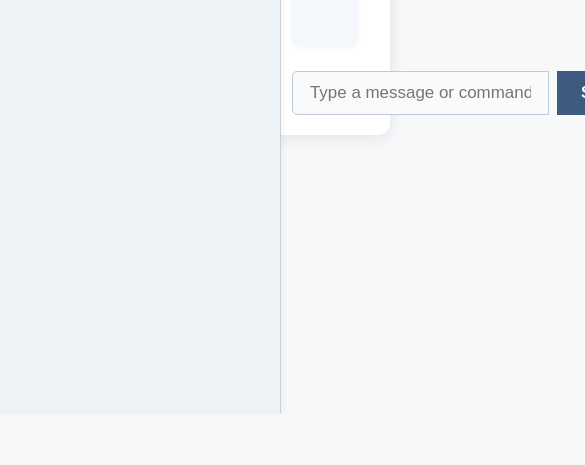
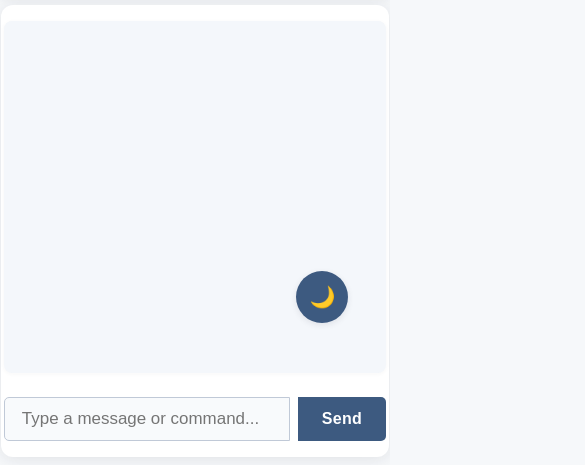
Before and after one commit to Lyellr88/MARM-Protocol, a plain HTML site: page webchat/index.html in a window 390 px wide. Shown: the part 479-944 px from the top of the page, 585 px wide, since content can reach past the window. Before the commit the page ends 844 px from the top, so only its background shows below. Drawn offline with Linux system fonts and the light colour scheme; a script that the page names is missing.

Commit message:
Update style.css

```diff
--- a/webchat/style.css
+++ b/webchat/style.css
@@ -42,6 +42,7 @@ main {
   border-radius: 12px;
   box-shadow: 0 2px 16px rgba(30,30,50,0.10);
   padding: 2em 2em 1.2em 2em;
+  /* No margin-left, main stays centered */
 }
 #chatbox {
   width: 100%;
@@ -135,17 +136,21 @@ main {
 .modal-content a:hover {
   color: #ee6c4d;
 }
-/* Sidebar styles */
+
+/* --- SIDEBAR (command list) --- */
 #sidebar {
-  position: fixed;
-  left: 0;
-  top: 0;
-  width: 240px;
-  height: 100%;
+  position: absolute;
+  left: 2em;
+  top: 50%;
+  transform: translateY(-50%);
   background: #edf2f7;
-  padding: 2em 1em 1em 1.5em;
-  border-right: 1px solid #c7d0db;
-  box-shadow: 2px 0 6px rgba(30,40,60,0.05);
+  border-radius: 12px;
+  box-shadow: 0 2px 12px rgba(30,40,60,0.07);
+  padding: 1.2em 1.7em 1.2em 1.5em;
+  display: inline-block;
+  min-width: 220px;
+  max-width: 320px;
+  width: auto;
   z-index: 10;
 }
 #sidebar h2 {
@@ -161,13 +166,10 @@ main {
 #sidebar li {
   margin-bottom: 1em;
   font-size: 0.98em;
+  word-break: break-word;
 }
 
-main {
-  margin-left: 260px; /* Make room for sidebar */
-}
-
-/* Dark mode styles */
+/* --- DARK MODE --- */
 body.dark-mode {
   background: #181b24;
   color: #ececec;
@@ -183,7 +185,7 @@ body.dark-mode main {
 body.dark-mode #sidebar {
   background: #212537;
   color: #d5d5e6;
-  border-right: 1px solid #454868;
+  border-right: none;
 }
 body.dark-mode #sidebar h2,
 body.dark-mode #sidebar li {
@@ -206,10 +208,11 @@ body.dark-mode .modal-content {
   background: #22263a;
   color: #e3e3ef;
 }
-/* Dark mode toggle button */
+
+/* --- DARK MODE TOGGLE BUTTON (lower right corner) --- */
 #darkModeToggle {
   position: fixed;
-  top: 1.2em;
+  bottom: 2em;
   right: 2em;
   background: #3d5a80;
   color: #fff;
@@ -226,3 +229,35 @@ body.dark-mode #darkModeToggle {
   background: #ee6c4d;
   color: #fff;
 }
+
+/* --- Responsive improvements (optional) --- */
+@media (max-width: 900px) {
+  #sidebar {
+    left: 1em;
+    min-width: 170px;
+    max-width: 90vw;
+    padding: 1em 1em 1em 1em;
+  }
+  main {
+    max-width: 96vw;
+    padding: 1em 0.5em 1em 0.5em;
+  }
+}
+@media (max-width: 600px) {
+  #sidebar {
+    position: static;
+    left: auto;
+    top: auto;
+    transform: none;
+    margin: 1em auto;
+    display: block;
+    width: 90vw;
+    min-width: unset;
+    max-width: unset;
+  }
+  main {
+    margin: 0.5em auto;
+    max-width: 98vw;
+    padding: 1em 0.2em 1em 0.2em;
+  }
+}
```
